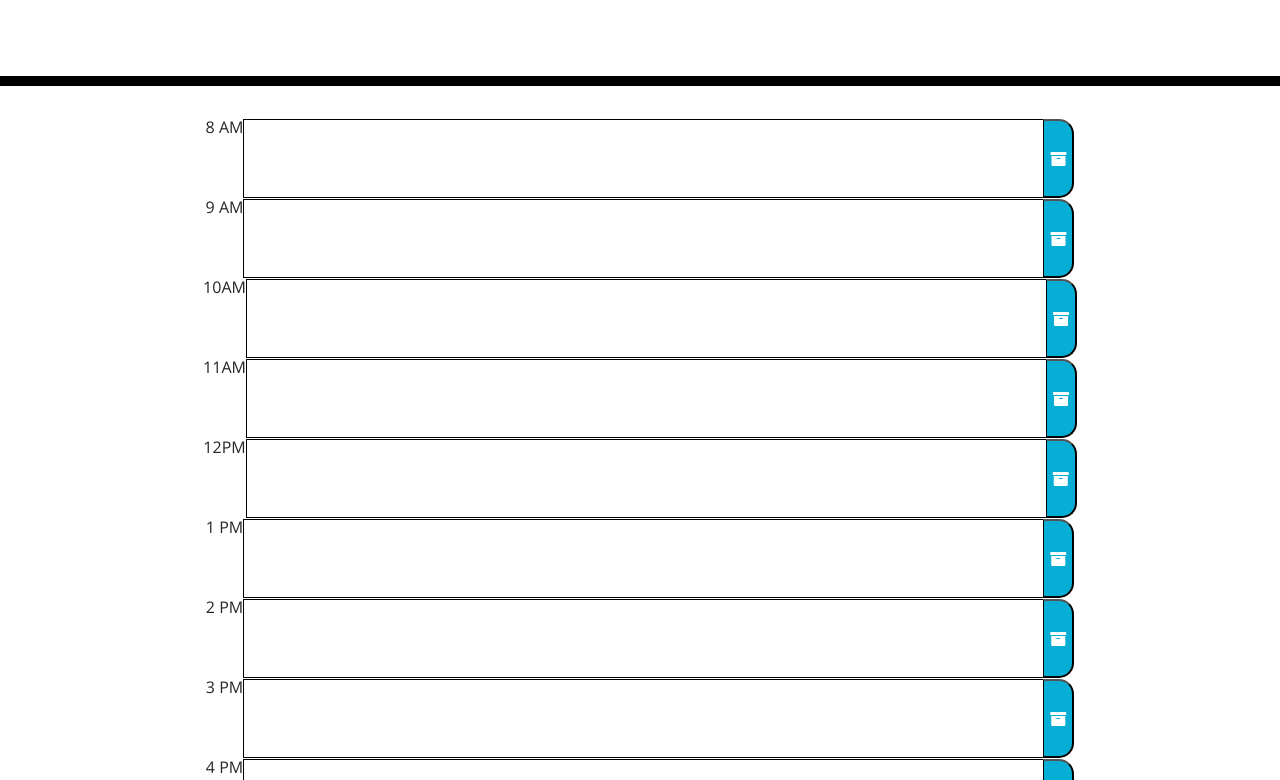
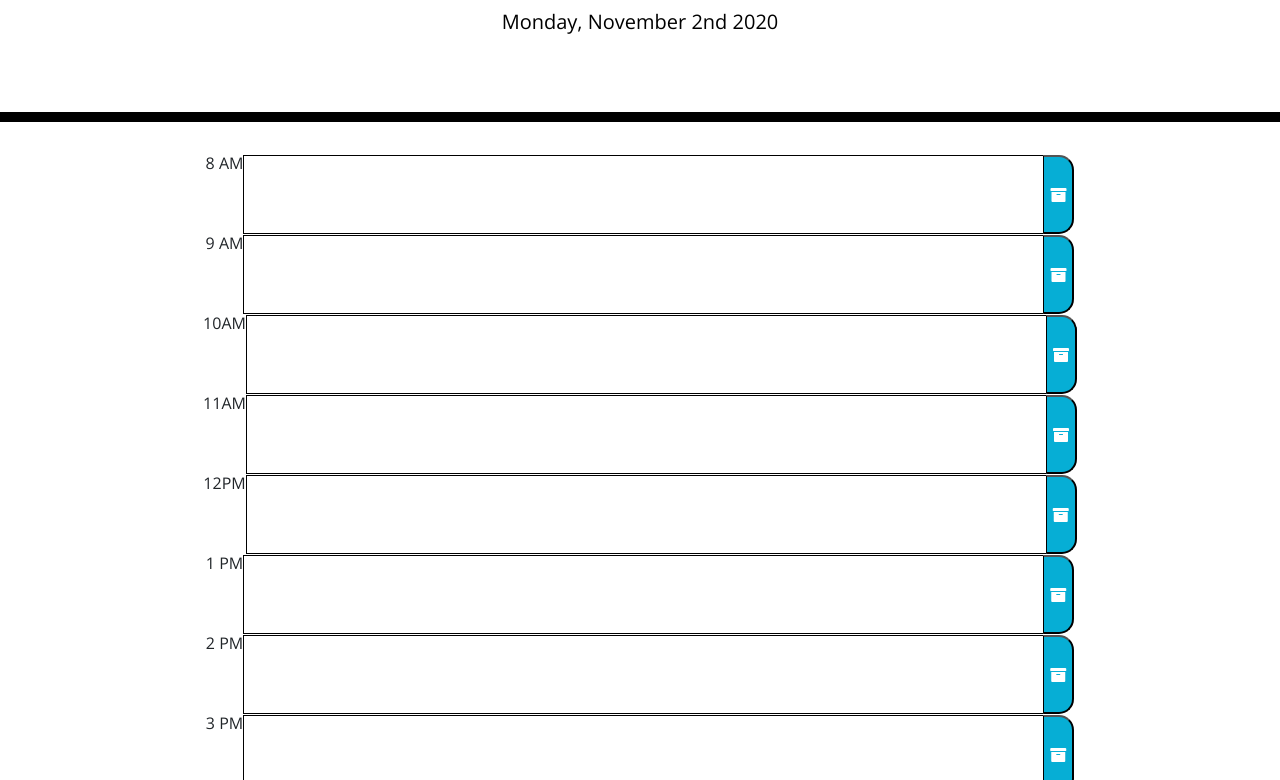
Before and after one commit to hector-gm/Daily_Planner, a plain HTML site: page index.html in a window 1280 px wide. Shown: the part 182-962 px from the top of the page. Drawn offline with nearby package versions, Linux system fonts and the light colour scheme.

Commit message:
Added moment.js reference to display current day info above day planner slots

```diff
--- a/index.html
+++ b/index.html
@@ -120,5 +120,14 @@
 
     <script src="https://cdnjs.cloudflare.com/ajax/libs/jquery/3.2.1/jquery.min.js"></script>
     <script src="https://cdnjs.cloudflare.com/ajax/libs/moment.js/2.24.0/moment.min.js"></script>
+    <script>
+        $(document).ready(function(){
+            var dateParagraph = $("#currentDay");
+            var todayDate = moment().format("dddd, MMMM Do YYYY");
+            dateParagraph.text(todayDate);
+        });
+
+
+    </script>
   </body>
 </html>
```
